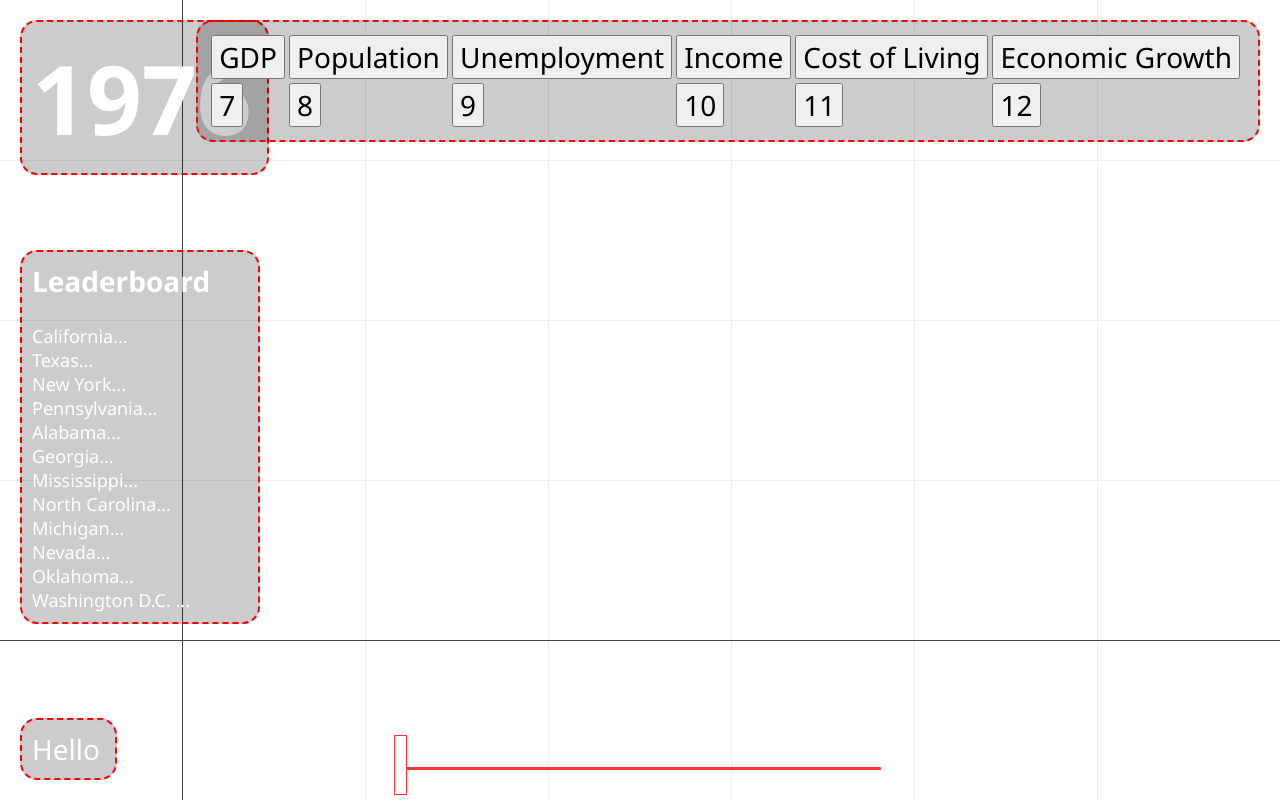
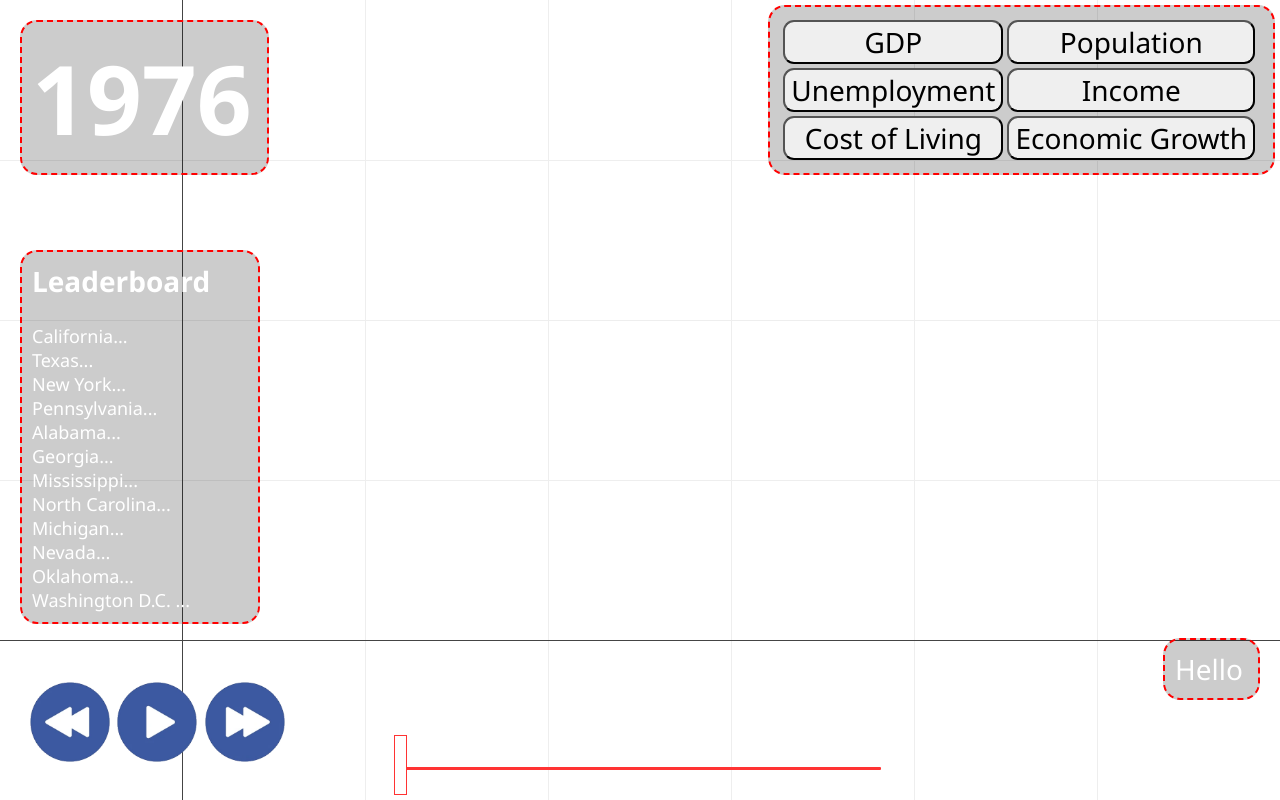
Before and after one commit to MattWockenfuss/Economic-Dashboard, a FastAPI app: page /home in a window 1280 px wide. Run offline with FastAPI, Linux system fonts and the light colour scheme; some libraries are stand-ins or nearby versions.

Commit message:
asdasdasd

```diff
--- a/static/styles.css
+++ b/static/styles.css
@@ -20,6 +20,14 @@ html {
     padding: 0;
     margin: 0;
 }
+
+.nobackground {
+    background: transparent;
+    border: none;
+    padding: 0;
+}
+
+
 
 #map-container {
     position: relative;
@@ -64,8 +72,8 @@ html {
     left: 20px;
 }
 #forecast {
-    bottom: 20px;
-    left: 20px;
+    bottom: 100px;
+    right: 20px;
 }
 #timeslider {
     border: none;
@@ -97,6 +105,12 @@ html {
   border-radius: 1px;
 }
 
+
+#mapmode button {
+    border-radius: 11px;
+    width: 100%;
+}
+
 #dataSlider::-webkit-slider-thumb {
   appearance: none;
   width: 13px;                  /* thin vertical bar */
@@ -113,6 +127,20 @@ html {
   color: white;
 }
 
+#animationBTNs {
+    bottom: 20px;
+    left: 20px;
+    background-color: transparent;
+    border: none;
+}
+#animationBTNs button:hover{
+    border: 3px solid orange;
+}
+
+#animationBTNs img {
+    width: 80px;
+}
+
 #sliderLabel {
   color: white;
   font-size: 28px;
@@ -124,6 +152,6 @@ html {
 }
 
 #mapmode {
-    top: 20px;
-    right: 20px;
+    top: 5px;
+    right: 5px;
 }
--- a/templates/index.html
+++ b/templates/index.html
@@ -44,13 +44,27 @@
                 />
 
             </div>
+            <div class="overlay nobackground" id="animationBTNs">
+                <button class="nobackground"><img src="/static/images/back.png"></button>
+                <button class="nobackground"><img src="/static/images/play.png"></button>
+                <button class="nobackground"><img src="/static/images/forward.png"></button>
+
+            </div>
             <div class="overlay" id="forecast">
                 Hello
             </div>
             <div class="overlay" id="mapmode">
                 <table>
-                    <tr><td><button onclick="setDataset('gdp')">GDP</button><td><button onclick="setDataset('population')">Population</button></td><td><button onclick="setDataset('unemployment')">Unemployment</button></td><td><button onclick="setDataset('income')">Income</button></td><td><button onclick="setDataset('costOfLiving')">Cost of Living</button></td><td><button onclick="setDataset('growth')">Economic Growth</button></td></tr>
-                    <tr><td><button>7</button></td><td><button>8</button></td><td><button>9</button></td><td><button>10</button></td><td><button>11</button></td><td><button>12</button></td></tr>
+                    <tr>
+                        <td><button onclick="setDataset('gdp')">GDP</button><td><button onclick="setDataset('population')">Population</button></td>
+                    </tr>
+                    <tr>
+                        <td><button onclick="setDataset('unemployment')">Unemployment</button></td><td><button onclick="setDataset('income')">Income</button></td>
+                    </tr>
+                    <tr>
+                        <td><button onclick="setDataset('costOfLiving')">Cost of Living</button></td><td><button onclick="setDataset('growth')">Economic Growth</button></td>
+                    </tr>
+
                 </table>
             </div>
         </div>
```
Also changed, not shown: static/images/back.png (renamed from back.png), static/images/forward.png (renamed from forward.png), static/images/play.png (renamed from play.png).
